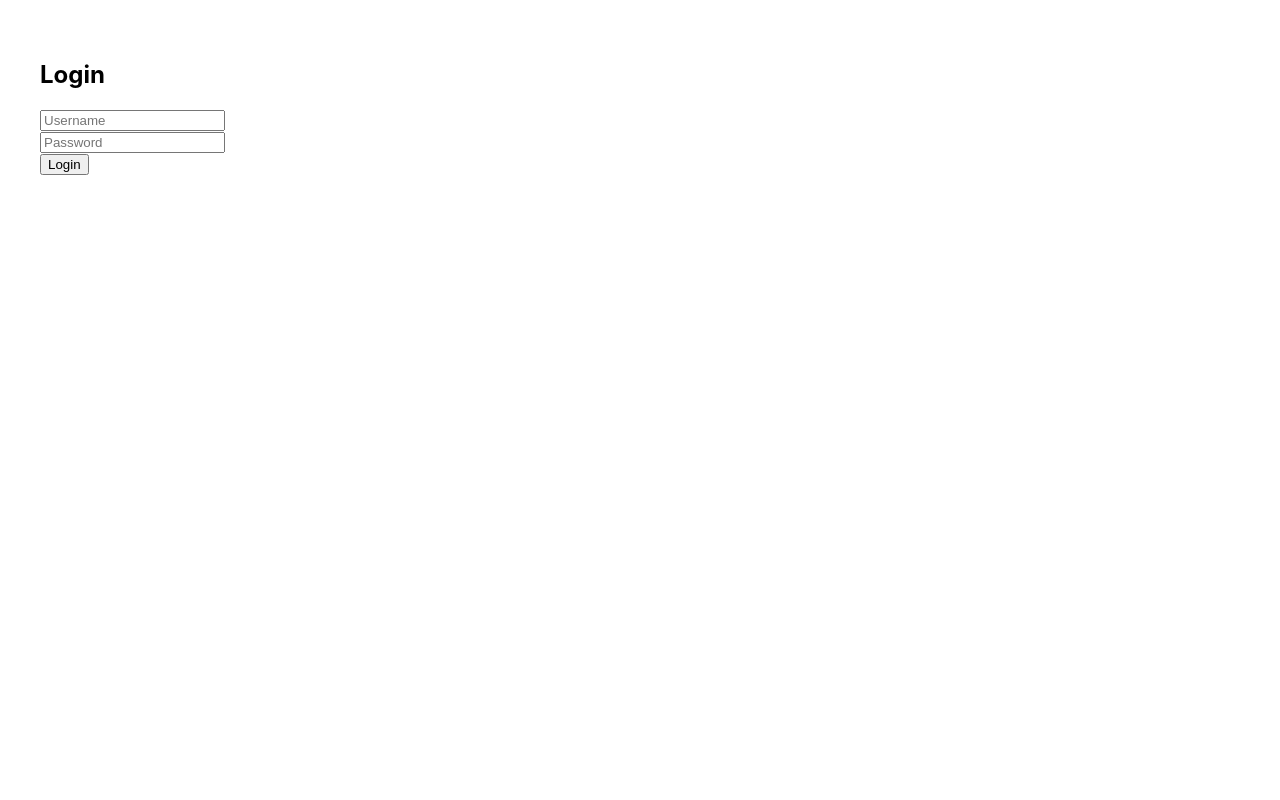
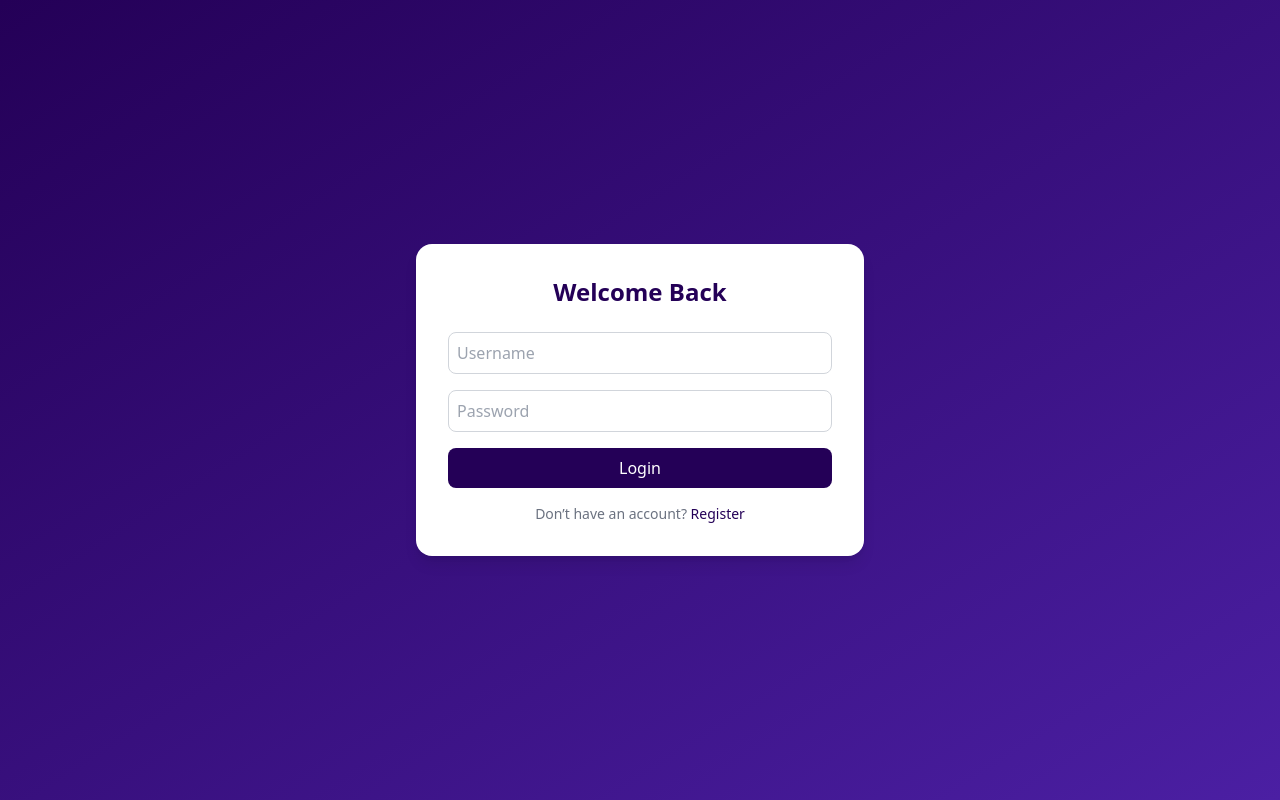
Before and after one commit to MacroMozilla/DBProject, a React (Create React App) app in the folder frontend/: page / in a window 1280 px wide. Built offline with nearby package versions, Linux system fonts and the light colour scheme; no server answers.

Commit message:
Styled Login Front

```diff
--- a/frontend/package.json
+++ b/frontend/package.json
@@ -35,5 +35,10 @@
       "last 1 firefox version",
       "last 1 safari version"
     ]
+  },
+  "devDependencies": {
+    "autoprefixer": "^10.5.0",
+    "postcss": "^8.5.10",
+    "tailwindcss": "^3.4.19"
   }
 }
--- /dev/null
+++ b/frontend/postcss.config.js
@@ -0,0 +1,6 @@
+module.exports = {
+  plugins: {
+    tailwindcss: {},
+    autoprefixer: {},
+  },
+};
--- a/frontend/src/App.js
+++ b/frontend/src/App.js
@@ -1,17 +1,27 @@
 import { useEffect, useState } from "react";
 import { apiCall } from "./services/api";
+
 import LoginPage from "./pages/LoginPage";
+import RegisterPage from "./pages/RegisterPage"; // ✅ ADD THIS
 import ChatPage from "./pages/ChatPage";
 
 function App() {
   const [user, setUser] = useState(null);
   const [loading, setLoading] = useState(true);
+  const [showRegister, setShowRegister] = useState(false);
 
   useEffect(() => {
     const checkSession = async () => {
       try {
         const me = await apiCall("me");
-        setUser(me);
+
+        // 🔥 IMPORTANT: make sure it's actually a valid user
+        if (me && !me.error) {
+          setUser(me);
+        } else {
+          setUser(null);
+        }
+
       } catch {
         setUser(null);
       } finally {
@@ -24,8 +34,19 @@ function App() {
 
   if (loading) return <div>Loading...</div>;
 
+  // 🔐 NOT LOGGED IN
   if (!user) {
-    return <LoginPage setUser={setUser} />;
+    return showRegister ? (
+      <RegisterPage
+        setUser={setUser}
+        goToLogin={() => setShowRegister(false)}
+      />
+    ) : (
+      <LoginPage
+        setUser={setUser}
+        goToRegister={() => setShowRegister(true)}
+      />
+    );
   }
 
   return <ChatPage user={user} setUser={setUser} />;
--- a/frontend/src/index.css
+++ b/frontend/src/index.css
@@ -1,13 +1,3 @@
-body {
-  margin: 0;
-  font-family: -apple-system, BlinkMacSystemFont, 'Segoe UI', 'Roboto', 'Oxygen',
-    'Ubuntu', 'Cantarell', 'Fira Sans', 'Droid Sans', 'Helvetica Neue',
-    sans-serif;
-  -webkit-font-smoothing: antialiased;
-  -moz-osx-font-smoothing: grayscale;
-}
-
-code {
-  font-family: source-code-pro, Menlo, Monaco, Consolas, 'Courier New',
-    monospace;
-}
+@tailwind base;
+@tailwind components;
+@tailwind utilities;
--- a/frontend/src/pages/LoginPage.js
+++ b/frontend/src/pages/LoginPage.js
@@ -4,37 +4,71 @@ import { login, apiCall } from "../services/api";
 function LoginPage({ setUser }) {
   const [username, setUsername] = useState("");
   const [password, setPassword] = useState("");
+  const [error, setError] = useState("");
 
   const handleLogin = async () => {
+    setError("");
+
     try {
-      await login(username, password);
+      const res = await login(username, password);
+
+      if (res?.error) {
+        setError("Invalid username or password");
+        return;
+      }
+
       const me = await apiCall("me");
       setUser(me);
     } catch (err) {
-      alert("Login failed");
+      setError("Something went wrong");
     }
   };
 
   return (
-    <div style={{ padding: "40px" }}>
-      <h2>Login</h2>
+    <div className="min-h-screen flex items-center justify-center bg-gradient-to-br from-[#240057] to-[#4b1fa3]">
+
+      <div className="bg-white rounded-2xl shadow-lg p-8 w-full max-w-md">
+
+        <h2 className="text-2xl font-bold text-center mb-6 text-[#240057]">
+          Welcome Back
+        </h2>
+
+        {error && (
+          <div className="bg-red-100 text-red-700 p-2 rounded mb-4 text-sm">
+            {error}
+          </div>
+        )}
 
         <input
+          className="w-full border border-gray-300 rounded-lg p-2 mb-4 focus:outline-none focus:ring-2 focus:ring-[#240057]"
           placeholder="Username"
           value={username}
           onChange={(e) => setUsername(e.target.value)}
         />
-      <br />
 
         <input
           type="password"
+          className="w-full border border-gray-300 rounded-lg p-2 mb-4 focus:outline-none focus:ring-2 focus:ring-[#240057]"
           placeholder="Password"
           value={password}
           onChange={(e) => setPassword(e.target.value)}
         />
-      <br />
 
-      <button onClick={handleLogin}>Login</button>
+        <button
+          onClick={handleLogin}
+          className="w-full bg-[#240057] text-white py-2 rounded-lg hover:bg-[#3a008f] transition"
+        >
+          Login
+        </button>
+
+        <p className="text-center text-sm text-gray-500 mt-4">
+          Don’t have an account?{" "}
+          <span className="text-[#240057] cursor-pointer hover:underline">
+            Register
+          </span>
+        </p>
+
+      </div>
     </div>
   );
 }
--- /dev/null
+++ b/frontend/src/pages/RegisterPage.js
@@ -0,0 +1,90 @@
+import { useState } from "react";
+import { register, apiCall } from "../services/api";
+
+function RegisterPage({ setUser, goToLogin }) {
+  const [email, setEmail] = useState("");
+  const [username, setUsername] = useState("");
+  const [nickname, setNickname] = useState("");
+  const [password, setPassword] = useState("");
+  const [confirm, setConfirm] = useState("");
+
+  const handleRegister = async () => {
+    if (!email || !username || !password) {
+      alert("Please fill all required fields");
+      return;
+    }
+
+    if (password !== confirm) {
+      alert("Passwords do not match");
+      return;
+    }
+
+    try {
+      await register(email, username, nickname, password);
+
+      // auto-login after register
+      const me = await apiCall("me");
+      setUser(me);
+
+    } catch (err) {
+      alert("Registration failed");
+    }
+  };
+
+  return (
+    <div style={{ padding: "40px", maxWidth: "400px", margin: "auto" }}>
+      <h2>Register</h2>
+
+      <input
+        placeholder="Email"
+        value={email}
+        onChange={(e) => setEmail(e.target.value)}
+      />
+      <br />
+
+      <input
+        placeholder="Username"
+        value={username}
+        onChange={(e) => setUsername(e.target.value)}
+      />
+      <br />
+
+      <input
+        placeholder="Nickname"
+        value={nickname}
+        onChange={(e) => setNickname(e.target.value)}
+      />
+      <br />
+
+      <input
+        type="password"
+        placeholder="Password"
+        value={password}
+        onChange={(e) => setPassword(e.target.value)}
+      />
+      <br />
+
+      <input
+        type="password"
+        placeholder="Confirm Password"
+        value={confirm}
+        onChange={(e) => setConfirm(e.target.value)}
+      />
+      <br />
+
+      <button onClick={handleRegister}>Register</button>
+
+      <p style={{ marginTop: "10px" }}>
+        Already have an account?{" "}
+        <span
+          onClick={goToLogin}
+          style={{ color: "blue", cursor: "pointer" }}
+        >
+          Login
+        </span>
+      </p>
+    </div>
+  );
+}
+
+export default RegisterPage;
--- a/frontend/src/services/api.js
+++ b/frontend/src/services/api.js
@@ -1,29 +1,29 @@
 const BASE_URL = "http://localhost:8000/api/core";
 
-// Core RPC helper
 export const apiCall = async (func, args = [], kwargs = {}) => {
   const res = await fetch(BASE_URL, {
     method: "POST",
-    headers: {
-      "Content-Type": "application/json",
-    },
+    headers: { "Content-Type": "application/json" },
     credentials: "include",
     body: JSON.stringify({
       function: func,
-      args: args,
-      kwargs: kwargs,
+      args,
+      kwargs,
     }),
   });
 
   const data = await res.json();
+  console.log("API RAW RESPONSE:", data);
 
-  // Handle errors
-  if (data.error) {
-    throw new Error(data.error);
+  if (!data.ok) {
+    throw new Error(data.error || "API error");
   }
 
-  // Return actual result
-  return data.result;
+  if (data.data?.error) {
+    throw new Error(data.data.error);
+  }
+
+  return data.data;
 };
 
 // AUTH
--- /dev/null
+++ b/frontend/tailwind.config.js
@@ -0,0 +1,23 @@
+/** @type {import('tailwindcss').Config} */
+module.exports = {
+  content: ["./src/**/*.{js,jsx}"],
+  theme: {
+    extend: {
+      colors: {
+        primary: {
+          50: "#f5f2ff",
+          100: "#e6e0ff",
+          200: "#cbbfff",
+          300: "#a98cff",
+          400: "#8657ff",
+          500: "#5f2eff",
+          600: "#4a1fd1",
+          700: "#3716a3",
+          800: "#240057",
+          900: "#1a003d",
+        },
+      },
+    },
+  },
+  plugins: [],
+};
```
Also changed, not shown: 2 other files (tests, documents, lock files or other folders). Lines whose indentation alone changed are shown as unchanged.
